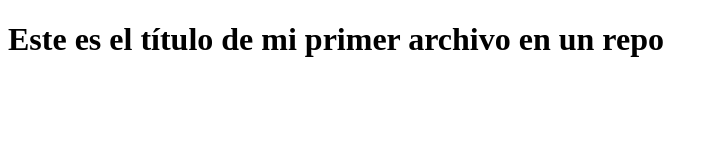
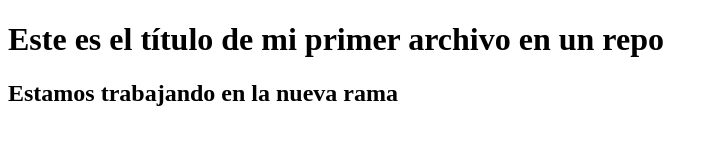
Before and after one commit to jimmyvalens/Git-Pruebas, a plain HTML site: page index.html in a window 1280 px wide. Shown: the whole page, without its empty margins (0-718 px from the left). Drawn offline with Linux system fonts and the light colour scheme.

Commit message:
Nueva rama

```diff
--- a/index.html
+++ b/index.html
@@ -7,5 +7,6 @@
 </head>
 <body>
     <h1>Este es el título de mi primer archivo en un repo</h1>
+    <h2>Estamos trabajando en la nueva rama</h2>
 </body>
 </html>
```
